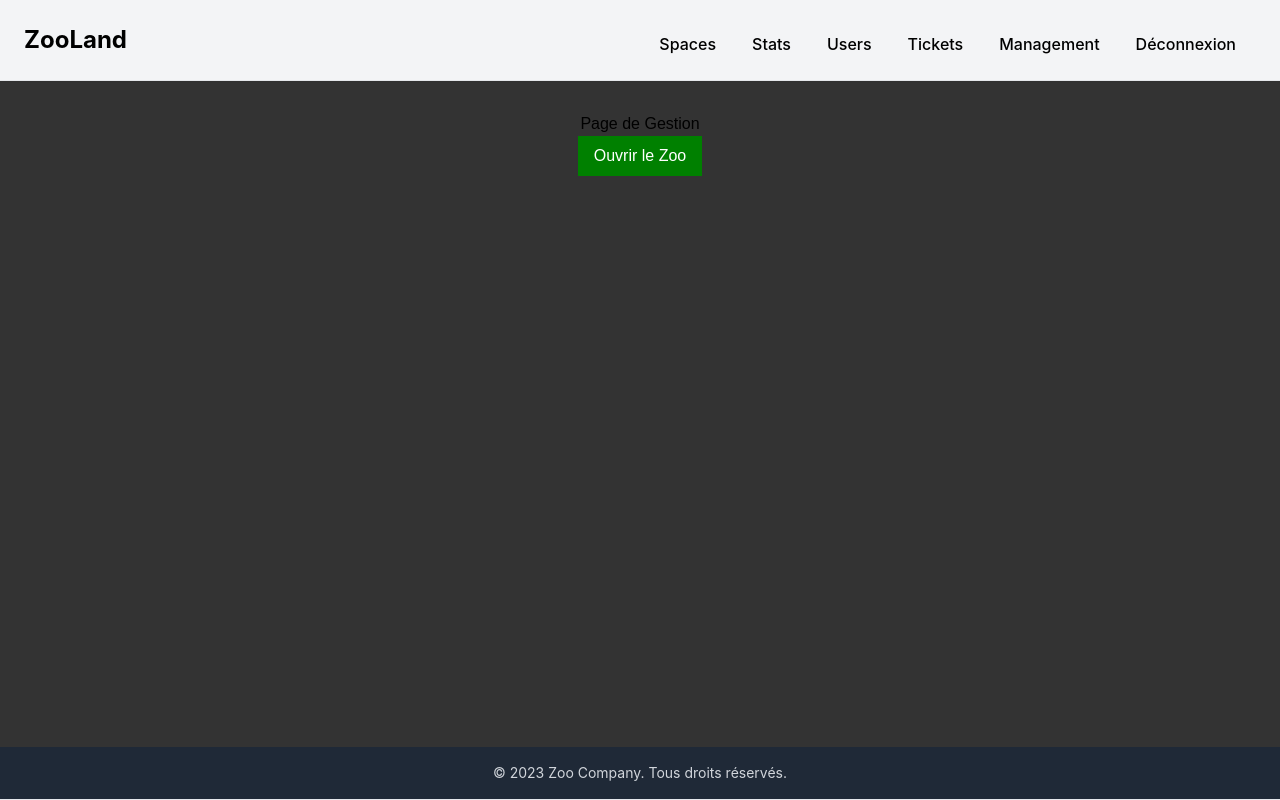
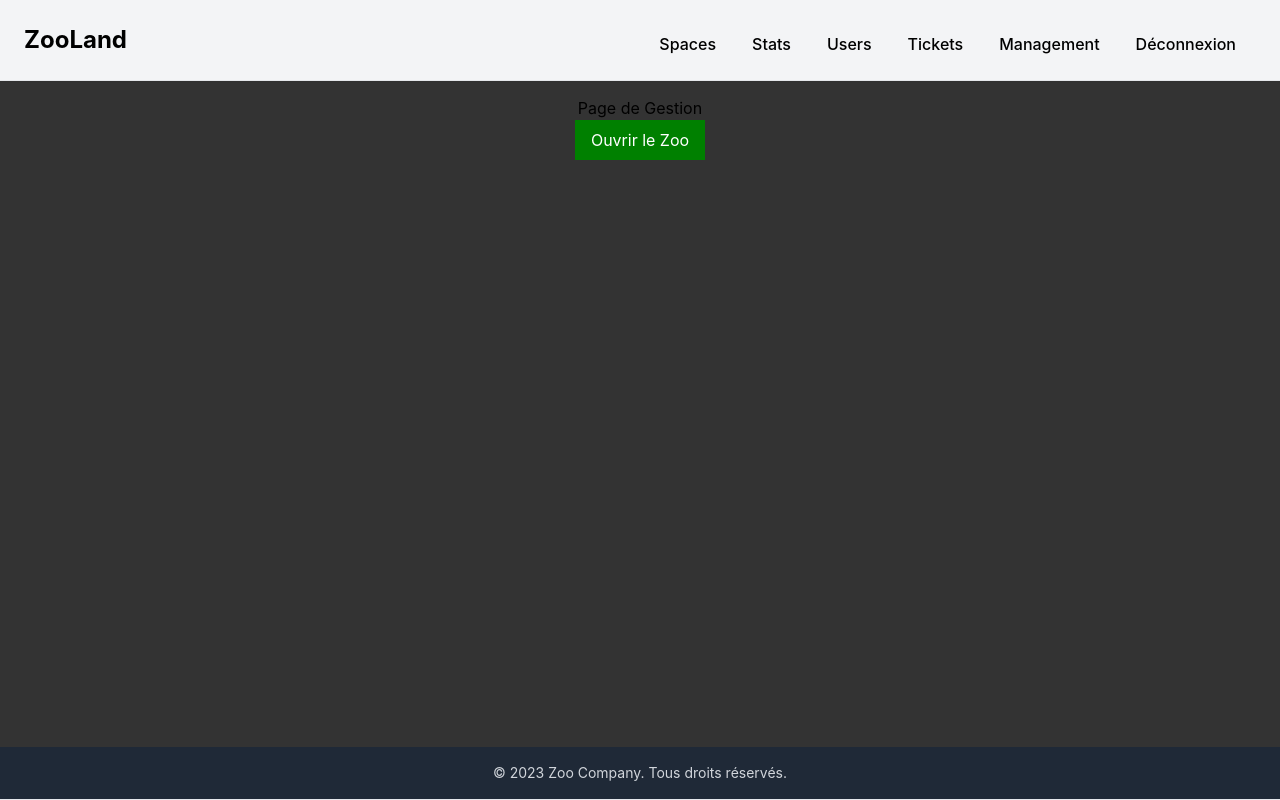
Before and after one commit to MTthoas/Zooland, a React (Create React App) app in the folder client/: page /management in a window 1280 px wide. Built offline with nearby package versions, Linux system fonts and the light colour scheme; no server answers; sample sign-in values are in the browser's storage.

Commit message:
ajout pt for nav bar

```diff
--- a/client/src/App.tsx
+++ b/client/src/App.tsx
@@ -28,7 +28,7 @@ function App() {
   return (
     <div className="App flex flex-col min-h-screen">
       <Router>
-        <div className="body pt-20">
+        <div className="body">
           <Header setShowModalLogin={setShowModalLogin} setShowModalRegister={setShowModalRegister}  />
           {showModalLogin ? <Login setShowModalLogin={setShowModalLogin} setShowModalRegister={setShowModalRegister}/> : null}
           {showModalRegister ? <Register setShowModalRegister={setShowModalRegister}/> : null}
--- a/client/src/pages/Management.tsx
+++ b/client/src/pages/Management.tsx
@@ -1,13 +1,16 @@
-import React, { useEffect, useState } from 'react';
+import React, {useEffect, useState} from 'react';
 import axios from 'axios';
 import './Management.css';
 
 function Management() {
-  const [zooStatus, setZooStatus] = useState<boolean>(false);
+    const [zooStatus,
+        setZooStatus] = useState < boolean > (false);
 
-  const toggleZooStatus = async () => {
+    const toggleZooStatus = async() => {
         try {
-      const response = await axios.patch(`/zoo/${zooStatus ? 'close' : 'open'}`);
+            const response = await axios.patch(`/zoo/${zooStatus
+                ? 'close'
+                : 'open'}`);
             setZooStatus(!zooStatus);
             alert(response.data.message);
         } catch (error) {
@@ -16,7 +19,7 @@ function Management() {
     };
 
     useEffect(() => {
-    const fetchZooStatus = async () => {
+        const fetchZooStatus = async() => {
             try {
                 const response = await axios.get('/zoo');
                 setZooStatus(response.data.isOpen);
@@ -28,17 +31,20 @@ function Management() {
     }, []);
 
     return (
-    <div className="management">
+        <div className=" pt-24">
             <h1>Page de Gestion</h1>
             <button
                 className="toggle-zoo-button"
                 onClick={toggleZooStatus}
                 style={{
-          backgroundColor: zooStatus ? 'red' : 'green',
-          color: 'white',
-        }}
-      >
-        {zooStatus ? 'Fermer le Zoo' : 'Ouvrir le Zoo'}
+                backgroundColor: zooStatus
+                    ? 'red'
+                    : 'green',
+                color: 'white'
+            }}>
+                {zooStatus
+                    ? 'Fermer le Zoo'
+                    : 'Ouvrir le Zoo'}
             </button>
         </div>
     );
--- a/client/src/pages/Spaces.tsx
+++ b/client/src/pages/Spaces.tsx
@@ -240,7 +240,7 @@ function Spaces() {
   };
 
   return (
-    <div className="h-screen pt-24 bg-base100">
+    <div className="h-screen pt-24 bg-base100 ">
         {spaces.map(space => (
             <div className="max-w-md mx-32 bg-white rounded-xl shadow-md overflow-hidden md:max-w-4xl my-3">
 
--- a/client/src/pages/Stats.tsx
+++ b/client/src/pages/Stats.tsx
@@ -47,7 +47,7 @@ const Stats = () => {
   }, []);
 
   return (
-    <div className="container mx-auto px-4 py-8">
+    <div className="container mx-auto px-4 py-8 pt-24">
       <div className="mb-8">
         <h1 className="text-2xl font-bold mb-4">Statistiques journalières</h1>
         {dailyStats.length === 0 ? (
--- a/client/src/pages/Ticket.tsx
+++ b/client/src/pages/Ticket.tsx
@@ -88,7 +88,7 @@ const Tickets = () => {
   };
 
   return (
-    <div>
+    <div className="pt-24">
       <Button style={{ backgroundColor: 'white', color: 'black' }} type="primary" onClick={() => setIsModalVisible(true)}>
         Acheter un billet
       </Button>
--- a/client/src/pages/User.tsx
+++ b/client/src/pages/User.tsx
@@ -104,7 +104,7 @@ const Users: React.FC = () => {
   }, []);
 
   return (
-    <div className="container mx-auto px-4 py-8">
+    <div className="container mx-auto px-4 py-8 pt-24">
       <h1 className="text-2xl font-bold mb-4">Liste des utilisateurs</h1>
       {users.length === 0 ? (
         <p className="text-gray-600">Aucun utilisateur trouvé.</p>
```
Lines whose indentation alone changed are shown as unchanged.
